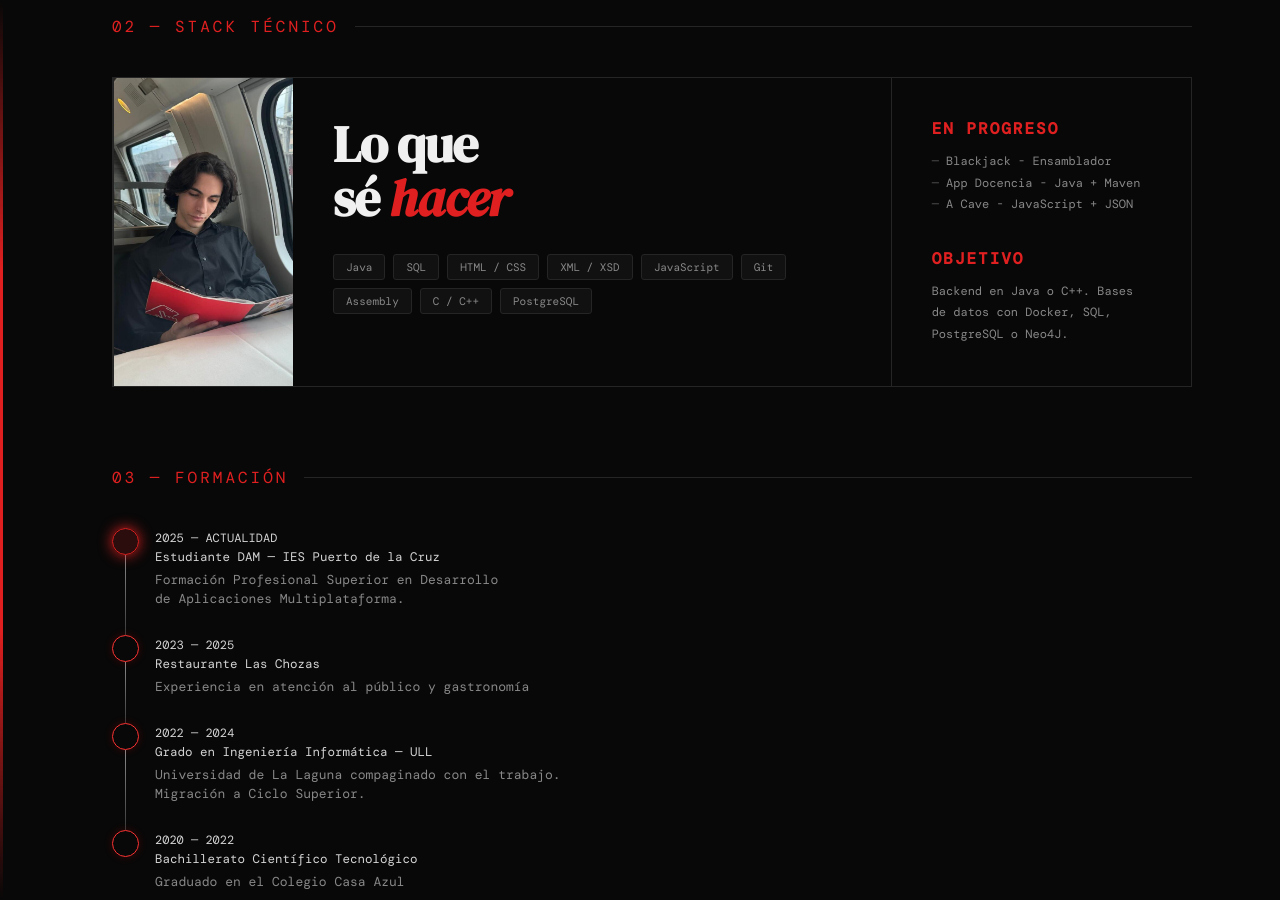
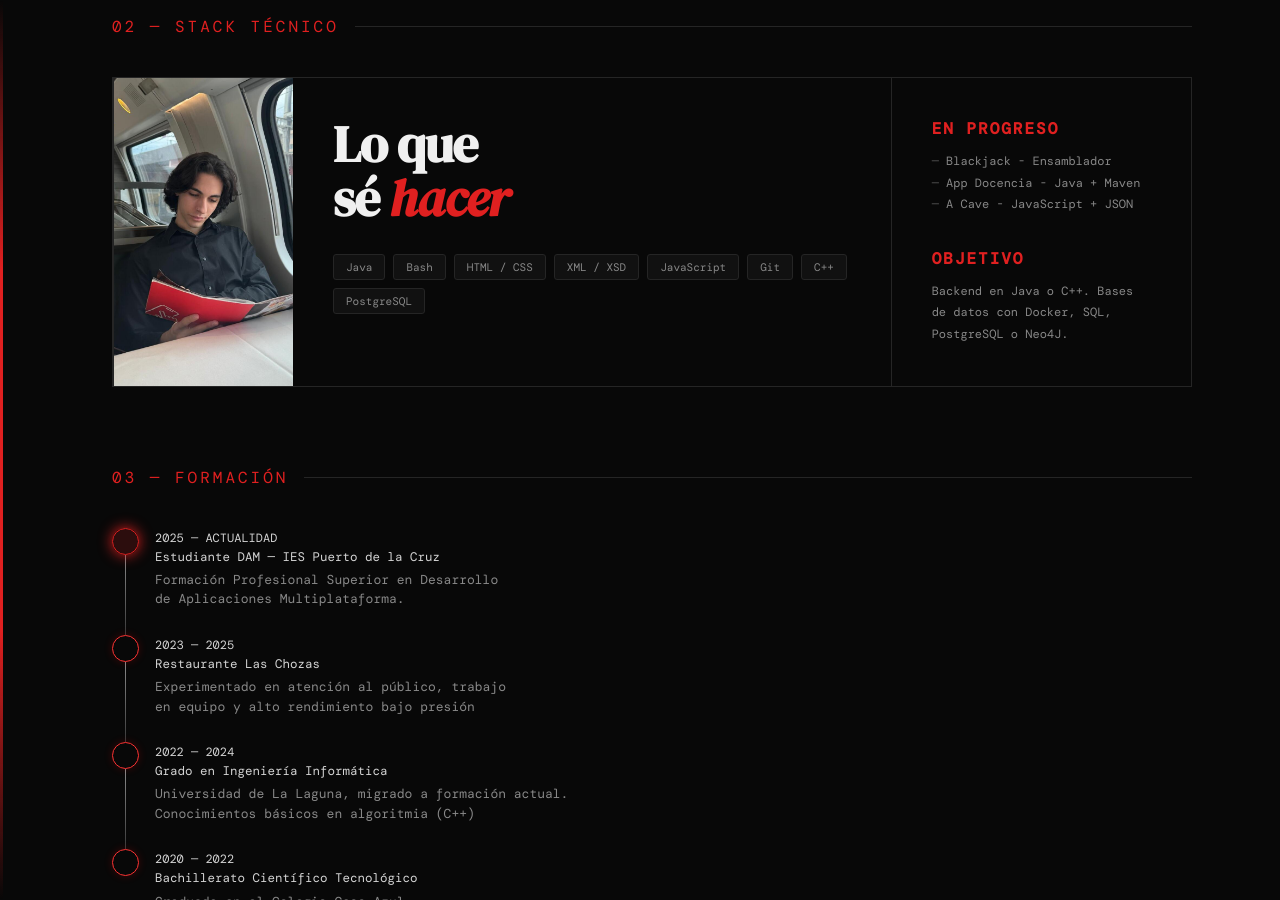
Before and after one commit to slayaglez/slayaglez.github.io, a Jekyll site: the page index.html, which Jekyll copies as it is, in a window 1280 px wide and 900 px high, scrolled down 964 px. Built offline with Jekyll 4.4.1, drawn with Linux system fonts in a browser that asks for light colours; some web fonts are replaced; some of the changed text lies outside the part shown.

Commit message:
content update

```diff
--- a/index.html
+++ b/index.html
@@ -66,13 +66,12 @@
           <h2>Lo que<br>sé <em>hacer</em></h2>
           <div class="pill-grid">
             <span class="pill">Java</span>
-            <span class="pill">SQL</span>
+            <span class="pill">Bash</span>
             <span class="pill">HTML / CSS</span>
             <span class="pill">XML / XSD</span>
             <span class="pill">JavaScript</span>
             <span class="pill">Git</span>
-            <span class="pill">Assembly</span>
-            <span class="pill">C / C++</span>
+            <span class="pill">C++</span>
             <span class="pill">PostgreSQL</span>
           </div>
         </div>
@@ -117,15 +116,15 @@
             <div class="tl-body">
               <p class="tl-date">2023 — 2025</p>
               <p class="tl-title">Restaurante Las Chozas</p>
-              <p class="tl-desc">Experiencia en atención al público y gastronomía</p>
+              <p class="tl-desc">Experimentado en atención al público, trabajo <br>en equipo y alto rendimiento bajo presión</p>
             </div>
           </div>
           <div class="tl-item">
             <div class="tl-dot"></div>
             <div class="tl-body">
               <p class="tl-date">2022 — 2024</p>
-              <p class="tl-title">Grado en Ingeniería Informática — ULL</p>
-              <p class="tl-desc">Universidad de La Laguna compaginado con el trabajo. <br>Migración a Ciclo Superior.</p>
+              <p class="tl-title">Grado en Ingeniería Informática</p>
+              <p class="tl-desc">Universidad de La Laguna, migrado a formación actual. <br>Conocimientos básicos en algoritmia (C++)</p>
             </div>
           </div>
           <div class="tl-item">
```
Also changed, not shown: other parts of index.html (+1 -1 lines), 1 other file.
